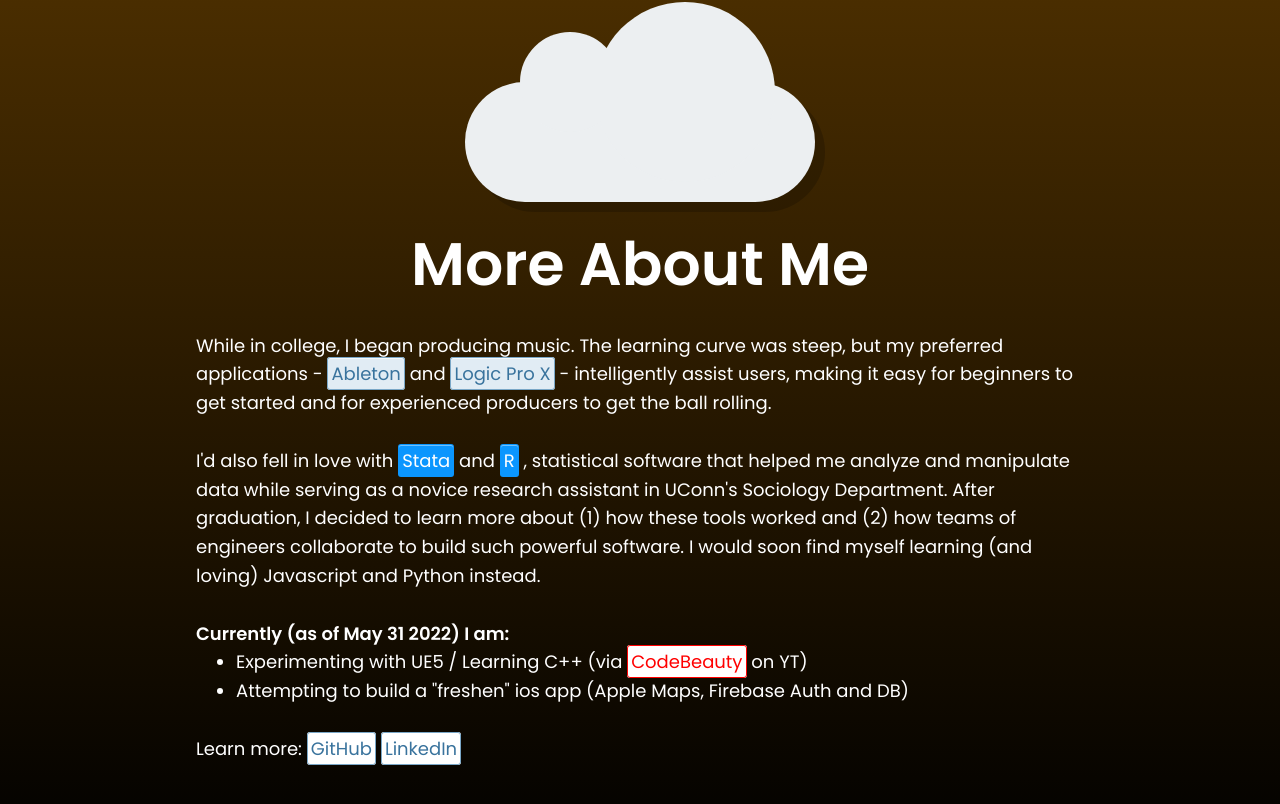
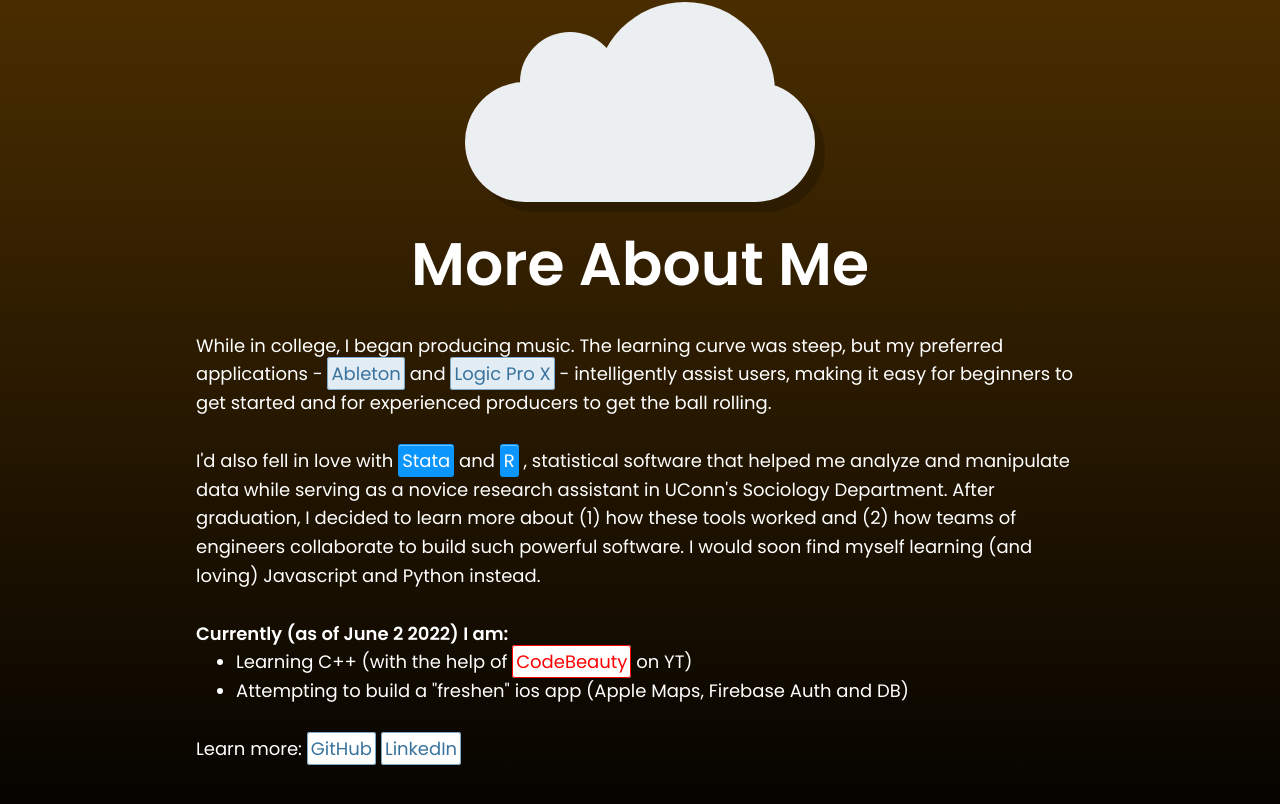
Before and after one commit to KlayClarke/personal_website_2.0, a React (Create React App) app: page / in a window 1280 px wide. Shown: the part 2162-2966 px from the top of the page. Built offline with nearby package versions, Linux system fonts and the light colour scheme.

Commit message:
Update About.tsx

```diff
--- a/src/components/about/About.tsx
+++ b/src/components/about/About.tsx
@@ -43,10 +43,10 @@
           Javascript and Python instead.
         </p>
         <br />
-        <h4>Currently (as of May 31 2022) I am:</h4>
+        <h4>Currently (as of June 2 2022) I am:</h4>
         <ul>
           <li>
-            Experimenting with UE5 / Learning C++ (via <span className="yt-span">
+            Learning C++ (with the help of <span className="yt-span">
             <a href="https://www.youtube.com/c/CodeBeauty" target={"_blank"}>
               CodeBeauty
             </a>
```
